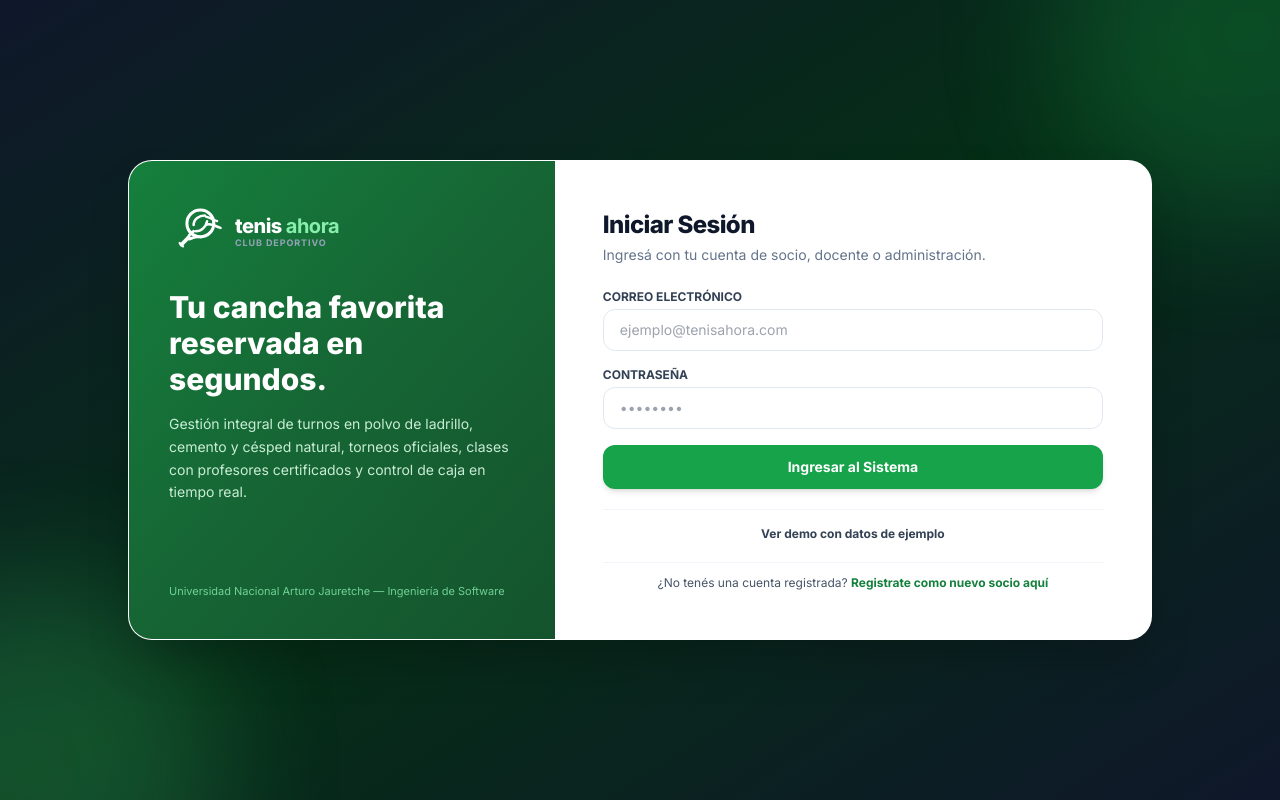
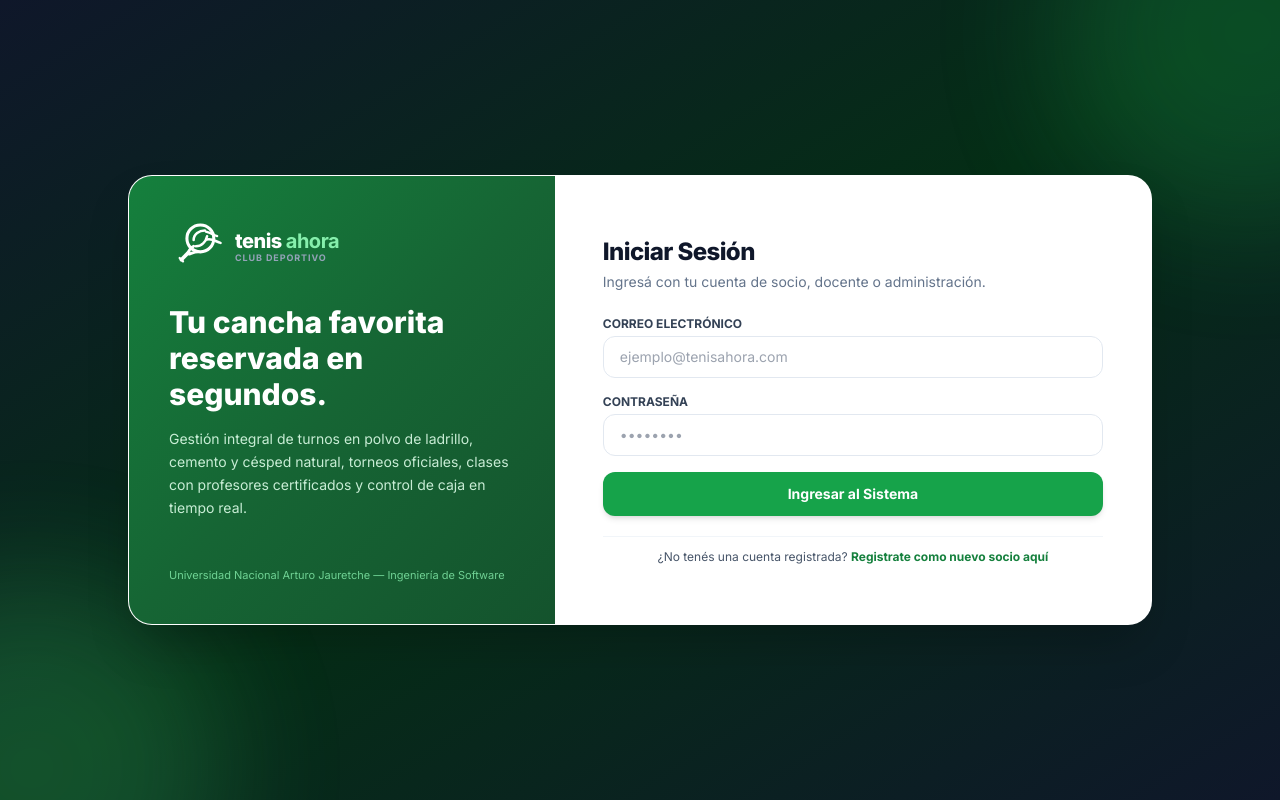
Before and after one commit to aaronfuenzalida/Tenis-Ahora-Frontend, a React (Vite) app: page /login in a window 1280 px wide. Built offline with nearby package versions, Linux system fonts and the light colour scheme; no server answers.

Commit message:
chore: borrar link a demo por ahora

```diff
--- a/src/pages/auth/LoginPage.jsx
+++ b/src/pages/auth/LoginPage.jsx
@@ -129,12 +129,6 @@ export default function LoginPage() {
             </button>
           </form>
 
-          <div className="mt-5 pt-4 border-t border-slate-100 text-center text-xs text-slate-600">
-            <Link to="/demo" className="font-bold text-slate-700 hover:text-tennis-700 hover:underline">
-              Ver demo con datos de ejemplo
-            </Link>
-          </div>
-
           {/* Switch to Register */}
           <div className="mt-5 text-center text-xs text-slate-600 pt-3 border-t border-slate-100">
             ¿No tenés una cuenta registrada?{' '}
```
